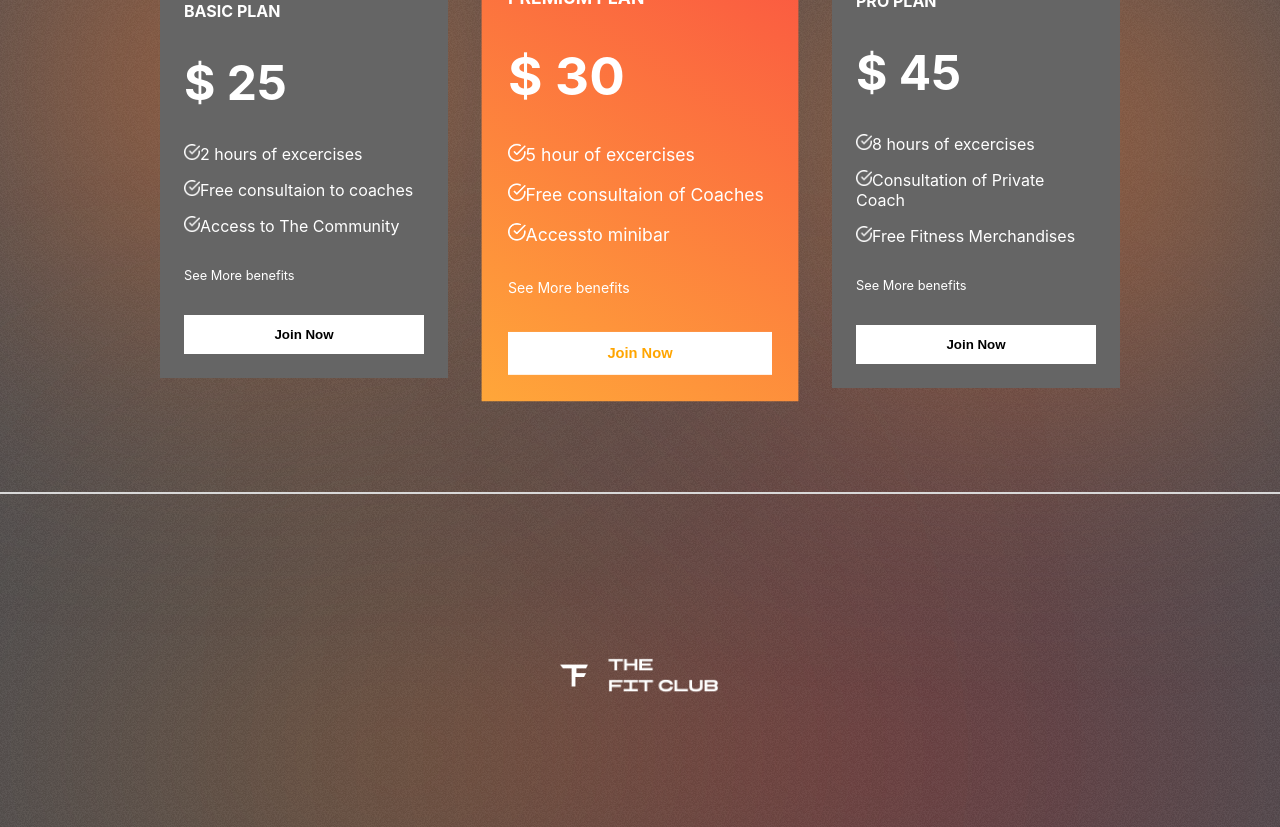
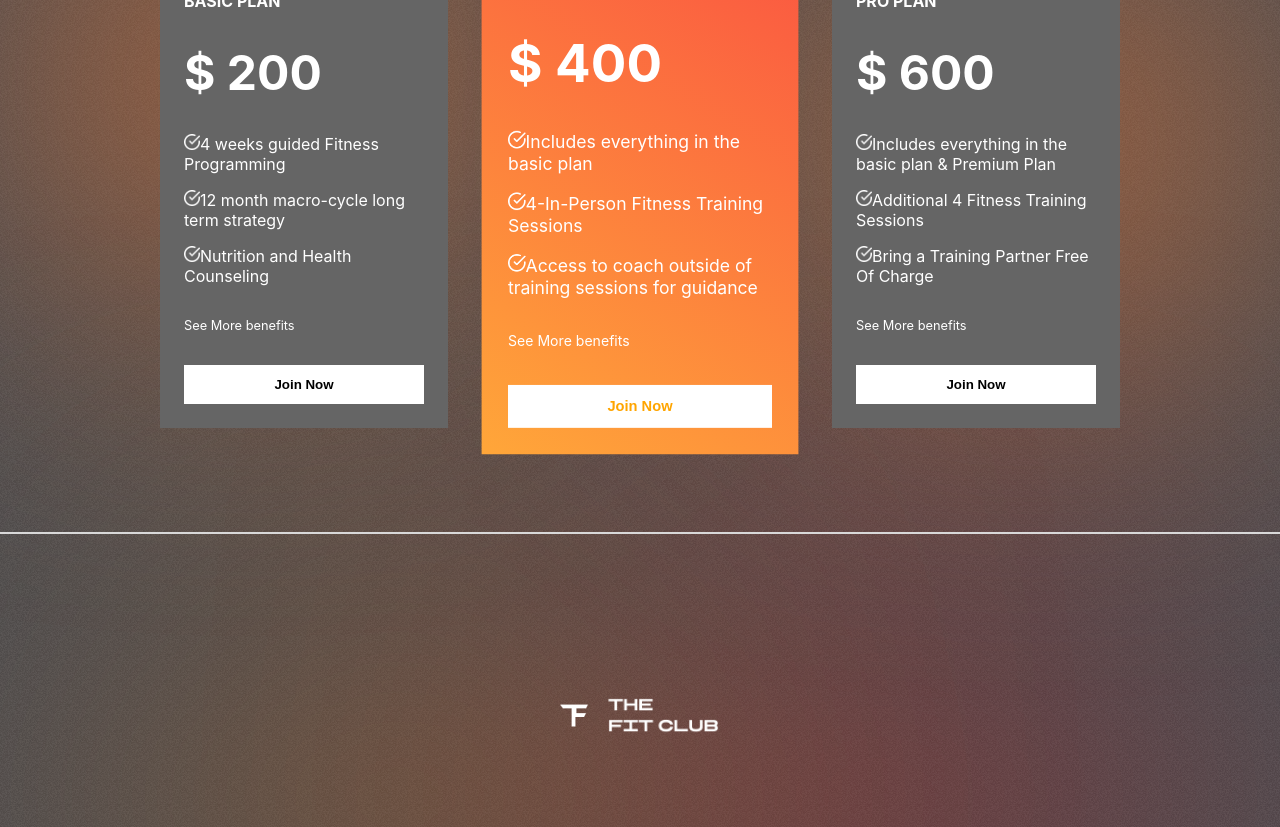
Before and after one commit to Mognoid3r/49ers, a React (Create React App) app: page / in a window 1280 px wide. Shown: the part 1980-2807 px from the top of the page. Built offline with nearby package versions, Linux system fonts and the light colour scheme.

Commit message:
second commit

```diff
--- a/src/data/plansData.js
+++ b/src/data/plansData.js
@@ -11,11 +11,11 @@ export const plansData = [
         </svg>
       ),
       name: "BASIC PLAN",
-      price: "25",
+      price: "200",
       features: [
-        "2 hours of excercises",
-        "Free consultaion to coaches",
-        "Access to The Community",
+        "4 weeks guided Fitness Programming",
+        "12 month macro-cycle long term strategy",
+        "Nutrition and Health Counseling",
       ],
     },
     {
@@ -30,11 +30,11 @@ export const plansData = [
         </svg>
       ),
       name: "PREMIUM PLAN",
-      price: "30",
+      price: "400",
       features: [
-        "5 hour of excercises",
-        "Free consultaion of Coaches",
-        "Accessto minibar",
+        "Includes everything in the basic plan",
+        "4-In-Person Fitness Training Sessions",
+        "Access to coach outside of training sessions for guidance",
       ],
     },
     {
@@ -49,11 +49,11 @@ export const plansData = [
         </svg>
       ),
       name: "PRO PLAN",
-      price: "45",
+      price: "600",
       features: [
-        "8 hours of excercises",
-        "Consultation of Private Coach",
-        "Free Fitness Merchandises",
+        "Includes everything in the basic plan & Premium Plan",
+        "Additional 4 Fitness Training Sessions",
+        "Bring a Training Partner Free Of Charge",
       ],
     },
   ];
```
